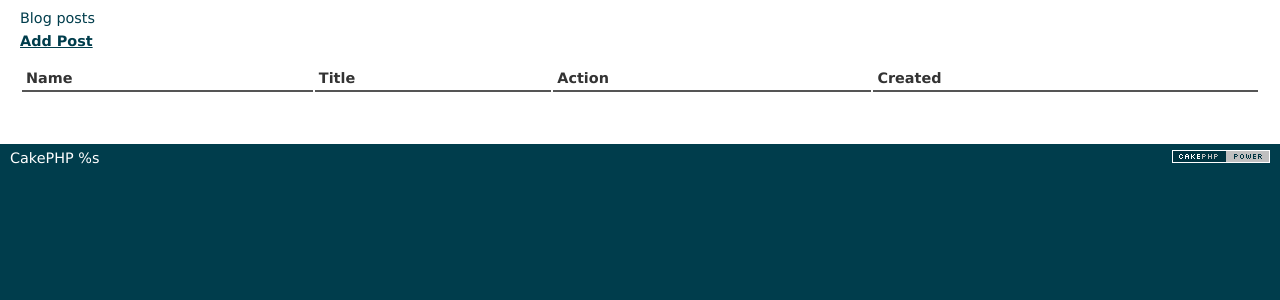
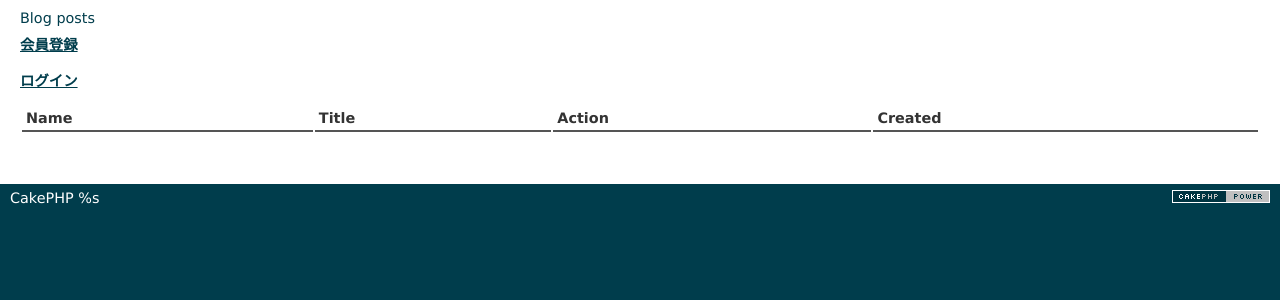
Before and after one commit to yuhatake310/cakephp_yuhatakeblog, a CakePHP app: the page made by app/View/Posts/index.ctp in a window 1280 px wide. Shown: the part 47-347 px from the top of the page. Run offline with PHP 8.4 and a stand-in for CakePHP, Linux system fonts and the light colour scheme; the template is opened without the code that fills it, so the values that code supplies are empty; some libraries are stand-ins or nearby versions.

Commit message:
[add]各リンクを作成し、ログインによる表示制御を実装

```diff
--- a/app/Controller/PostsController.php
+++ b/app/Controller/PostsController.php
@@ -20,6 +20,8 @@ class PostsController extends AppController {
 	}
 
 	public function index() {
+		$user = $this->Auth->user();
+		$this->set('user', $user);
 		$this->set('posts', $this->Post->find('all'));
 	}
 
--- a/app/View/Posts/index.ctp
+++ b/app/View/Posts/index.ctp
@@ -1,5 +1,11 @@
 <h1>Blog posts</h1>
-<p><?php echo $this->Html->link('Add Post', array('controller' => 'posts', 'action' => 'add')); ?></p>
+<?php if (isset($user)) : ?>
+<p><?php echo $this->Html->link('新規投稿', array('controller' => 'posts', 'action' => 'add')); ?></p>
+<p><?php echo $this->Html->link('ログアウト', array('controller'=>'users','action'=>'logout')); ?></p>
+<?php else : ?>
+<p><?php echo $this->Html->link('会員登録', array('controller'=>'users','action'=>'add')); ?></p>
+<p><?php echo $this->Html->link('ログイン', array('controller'=>'users','action'=>'login')); ?></p>
+<?php endif; ?>
 <table>
 <tr>
 <th>Name</th>
```
